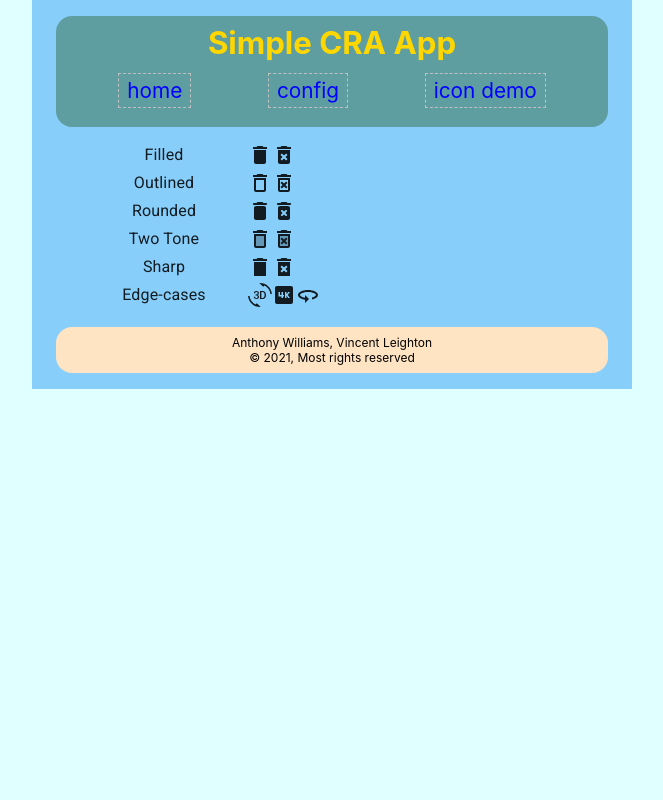
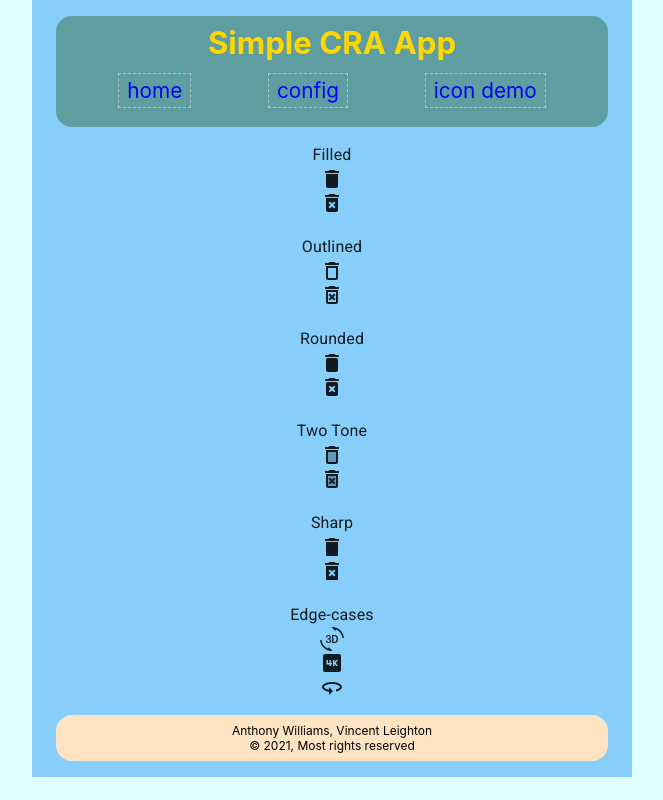
Before and after one commit to Wolven531/simple-cra-app, a React (Create React App) app: page /icons in a window 1280 px wide. Shown: the whole page, without its empty margins (308-971 px from the left). Built offline with nearby package versions, Linux system fonts and the light colour scheme.

Commit message:
Remove Grid from IconDemo

```diff
--- a/src/IconDemo.tsx
+++ b/src/IconDemo.tsx
@@ -1,20 +1,20 @@
-import React from 'react'
-import Grid from '@material-ui/core/Grid'
+import { Container } from '@material-ui/core'
+import { createStyles, makeStyles, Theme } from '@material-ui/core/styles'
 import Typography from '@material-ui/core/Typography'
 import DeleteIcon from '@material-ui/icons/Delete'
-import DeleteOutlinedIcon from '@material-ui/icons/DeleteOutlined'
-import DeleteRoundedIcon from '@material-ui/icons/DeleteRounded'
-import DeleteTwoToneIcon from '@material-ui/icons/DeleteTwoTone'
-import DeleteSharpIcon from '@material-ui/icons/DeleteSharp'
 import DeleteForeverIcon from '@material-ui/icons/DeleteForever'
 import DeleteForeverOutlinedIcon from '@material-ui/icons/DeleteForeverOutlined'
 import DeleteForeverRoundedIcon from '@material-ui/icons/DeleteForeverRounded'
+import DeleteForeverSharpIcon from '@material-ui/icons/DeleteForeverSharp'
 import DeleteForeverTwoToneIcon from '@material-ui/icons/DeleteForeverTwoTone'
-import DeleteForeverSharpIcon from '@material-ui/icons/DeleteForeverSharp'
+import DeleteOutlinedIcon from '@material-ui/icons/DeleteOutlined'
+import DeleteRoundedIcon from '@material-ui/icons/DeleteRounded'
+import DeleteSharpIcon from '@material-ui/icons/DeleteSharp'
+import DeleteTwoToneIcon from '@material-ui/icons/DeleteTwoTone'
+import FourKIcon from '@material-ui/icons/FourK'
 import ThreeDRotationIcon from '@material-ui/icons/ThreeDRotation'
-import FourKIcon from '@material-ui/icons/FourK'
 import ThreeSixtyIcon from '@material-ui/icons/ThreeSixty'
-import { makeStyles, createStyles, Theme } from '@material-ui/core/styles'
+import React from 'react'
 
 const useStyles = makeStyles((theme: Theme) =>
 	createStyles({
@@ -28,51 +28,38 @@ function IconDemo() {
 	const classes = useStyles()
 
 	return (
-		<Grid container className={classes.root}>
-			<Grid item xs={4}>
-				<Typography>Filled</Typography>
-			</Grid>
-			<Grid item xs={8}>
+		<Container className={classes.root} style={{
+			alignItems: 'center',
+			display: 'flex',
+			flexDirection: 'column',
+			justifyContent: 'center',
+			// justifyItems: 'center',
+		}}>
+			<Typography >Filled</Typography>
 			<DeleteIcon />
 			<DeleteForeverIcon />
-			</Grid>
-			<Grid item xs={4}>
+			<br/>
 			<Typography>Outlined</Typography>
-			</Grid>
-			<Grid item xs={8}>
 			<DeleteOutlinedIcon />
 			<DeleteForeverOutlinedIcon />
-			</Grid>
-			<Grid item xs={4}>
+			<br/>
 			<Typography>Rounded</Typography>
-			</Grid>
-			<Grid item xs={8}>
 			<DeleteRoundedIcon />
 			<DeleteForeverRoundedIcon />
-			</Grid>
-			<Grid item xs={4}>
+			<br/>
 			<Typography>Two Tone</Typography>
-			</Grid>
-			<Grid item xs={8}>
 			<DeleteTwoToneIcon />
 			<DeleteForeverTwoToneIcon />
-			</Grid>
-			<Grid item xs={4}>
+			<br/>
 			<Typography>Sharp</Typography>
-			</Grid>
-			<Grid item xs={8}>
 			<DeleteSharpIcon />
 			<DeleteForeverSharpIcon />
-			</Grid>
-			<Grid item xs={4}>
+			<br/>
 			<Typography>Edge-cases</Typography>
-			</Grid>
-			<Grid item xs={8}>
 			<ThreeDRotationIcon />
 			<FourKIcon />
 			<ThreeSixtyIcon />
-			</Grid>
-		</Grid>
+		</Container>
 	)
 }
 
```
Lines whose indentation alone changed are shown as unchanged.
